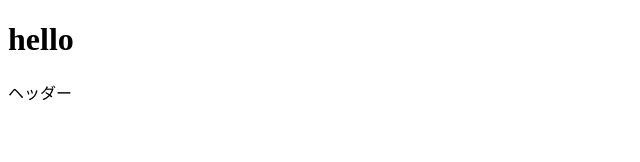
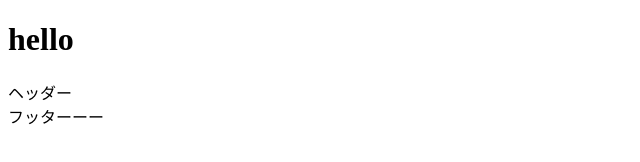
Before and after one commit to atsuas/gitpractice, a plain HTML site: page index.html in a window 1280 px wide. Shown: the full height of the page, 0-640 px from the left. Drawn offline with Linux system fonts and the light colour scheme.

Commit message:
フッター

```diff
--- a/index.html
+++ b/index.html
@@ -8,5 +8,6 @@
 <body>
     <h1>hello</h1>
     <header>ヘッダー</header>
+    <footer>フッターーー</footer>
 </body>
 </html>
```
